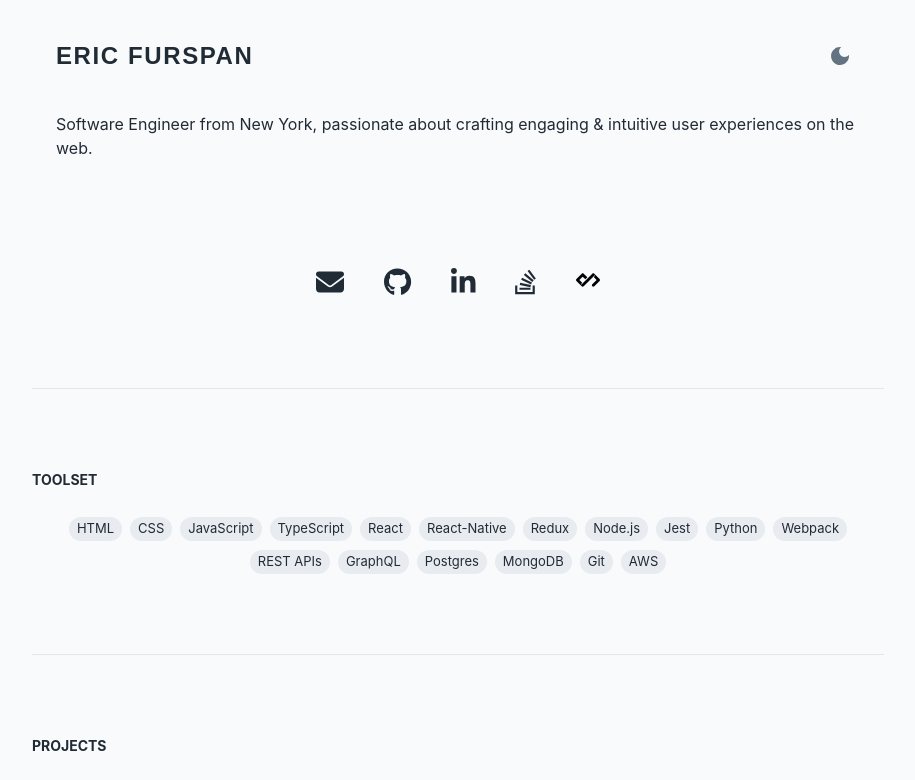
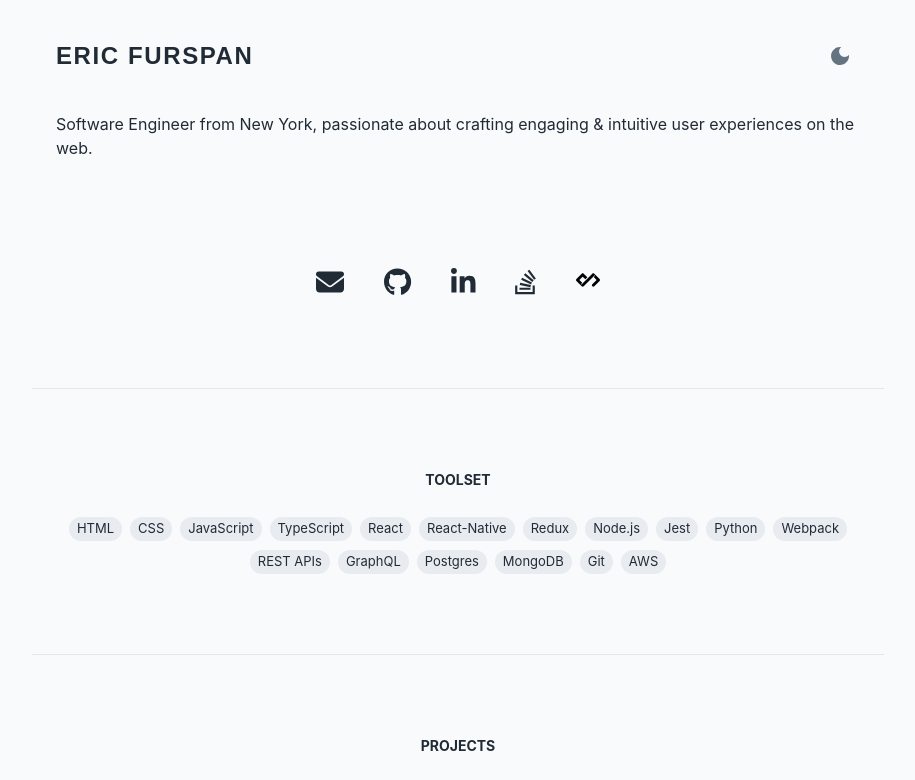
Before and after one commit to ericfurspan/portfolio-vite, a React (Vite) app: page / in a window 1280 px wide. Shown: the top 780 px of the page, without its empty margins (182-1097 px from the left). Built offline with nearby package versions, Linux system fonts and the light colour scheme.

Commit message:
align section headers center

```diff
--- a/src/components/common/SectionHeader.tsx
+++ b/src/components/common/SectionHeader.tsx
@@ -9,7 +9,7 @@ const SectionHeader = ({ title }: Props) => (
     variant="subtitle2"
     component="h2"
     fontWeight={700}
-    sx={{ textTransform: 'uppercase', mb: 3 }}
+    sx={{ textTransform: 'uppercase', mb: 3, alignSelf: 'center' }}
   >
     {title}
   </Typography>
```
